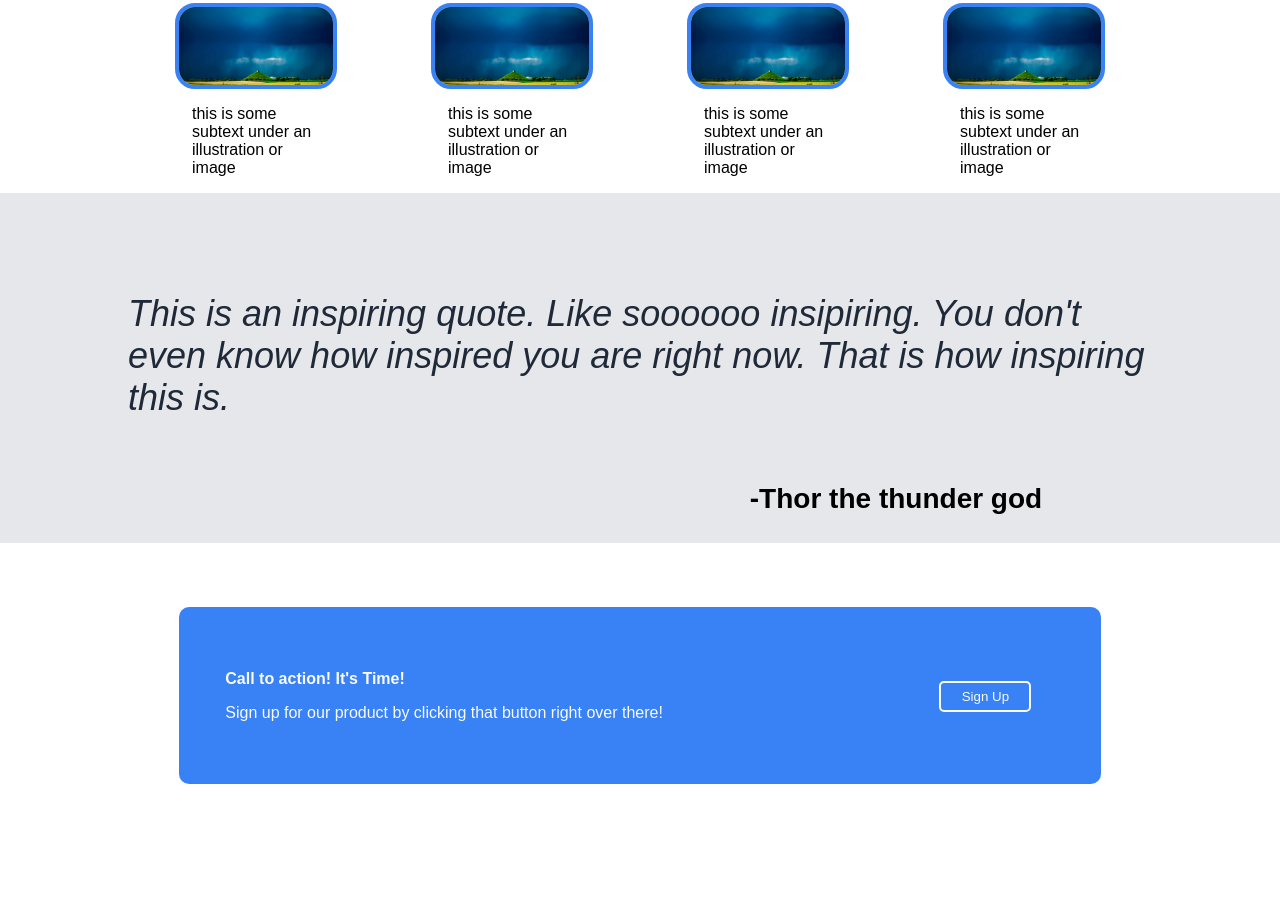
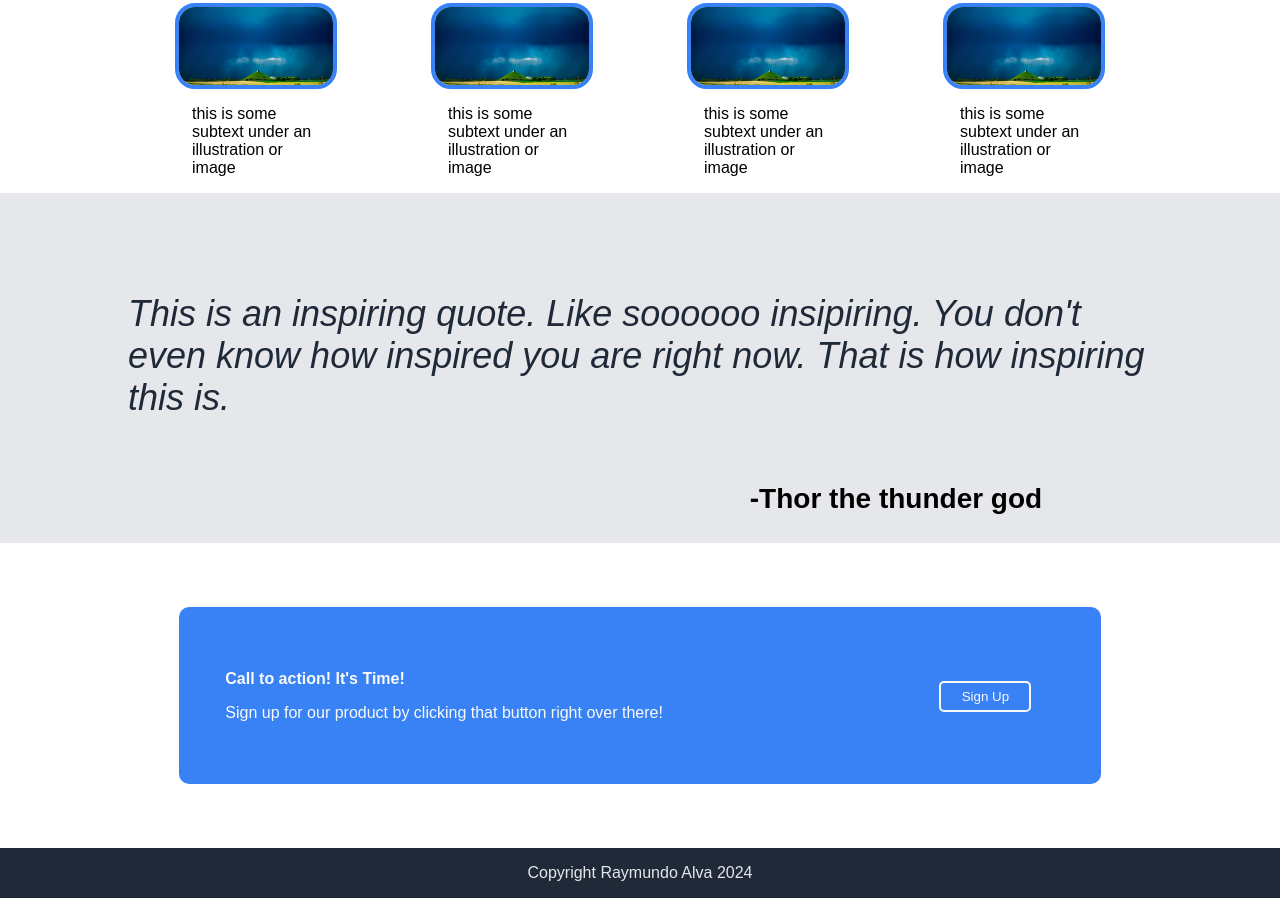
Before and after one commit to rayalva407/Landing_Page, a plain HTML site: page index.html in a window 1280 px wide. Shown: the part 599-1497 px from the top of the page. Before the commit the page ends 1447 px from the top, so only its background shows below. Drawn offline with Linux system fonts and the light colour scheme.

Commit message:
chore: adds footer section

```diff
--- a/index.html
+++ b/index.html
@@ -67,5 +67,9 @@
       </div>
     </section>
 
+    <footer class="footer">
+      <p>Copyright Raymundo Alva 2024</p>
+    </footer>
+
   </body>
 </html>
--- a/style.css
+++ b/style.css
@@ -193,3 +193,11 @@ li a:hover {
   padding: 6px;
   margin: 8% 5% 0% 25%;
 }
+
+.footer {
+  display: flex;
+  justify-content: center;
+  align-items: center;
+  background-color: #1f2937;
+  color: #e5e7eb;
+}
```
